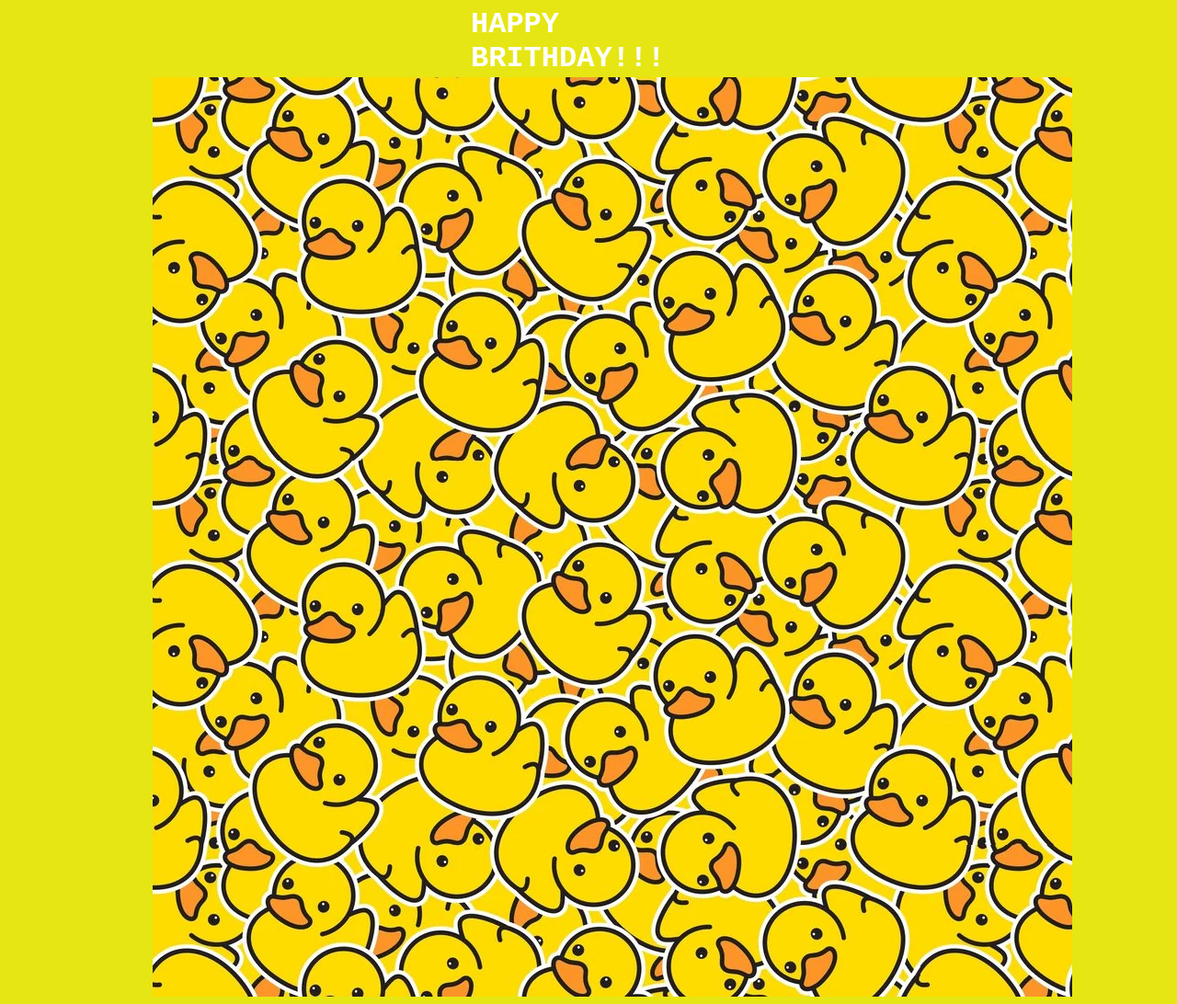
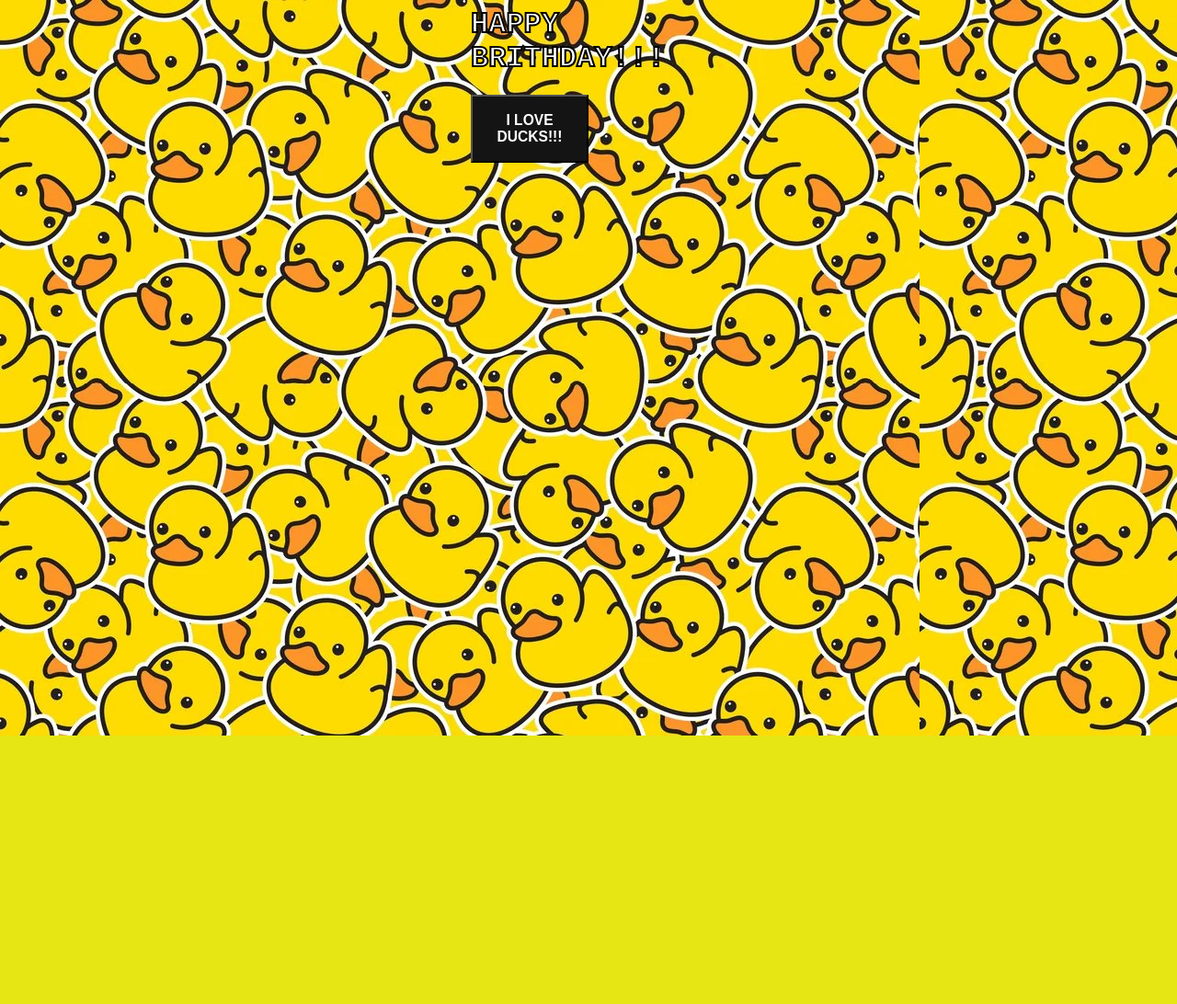
Before and after one commit to RyanRampage24/Happy-Birthday-David, a plain HTML site: page index.html in a window 1280 px wide. Shown: the top 1092 px of the page at 92% size. After the commit the page ends 800 px from the top, so only its background shows below. Drawn offline with Linux system fonts and the light colour scheme.

Commit message:
Update index.html

```diff
--- a/index.html
+++ b/index.html
@@ -7,12 +7,15 @@
              margin-left: 40%;
              margin-right: 50%;
              font-family: Courier New;
+             background-image: url('duck3.webp');
+
 
          button{
              background-color: rgb(20,20,20)
                 }
              h1{
                  color: white;
+                 -webkit-text-stroke: 2px black;
              }
              h3{
                 color: white;
@@ -28,9 +31,8 @@
                      HAPPY <br> BRITHDAY!!!
 
         </h1>
-    <a href="inside.html"><img src="duck3.webp",potsion absolute></a>
-        <br>  <br>  <br>  <br>  <br>  <br>  <br>  <br>  <br>  <br>  <br>  <br>  <br>  <br>  <br>  <br>  <br>
-    <h1> (click the ducks to next page)</h1>
+    <button type="button" onclick="document.location='inside.html'"><h3 color: white >I LOVE DUCKS!!!</h3> </button>
+
 
 
 
```
